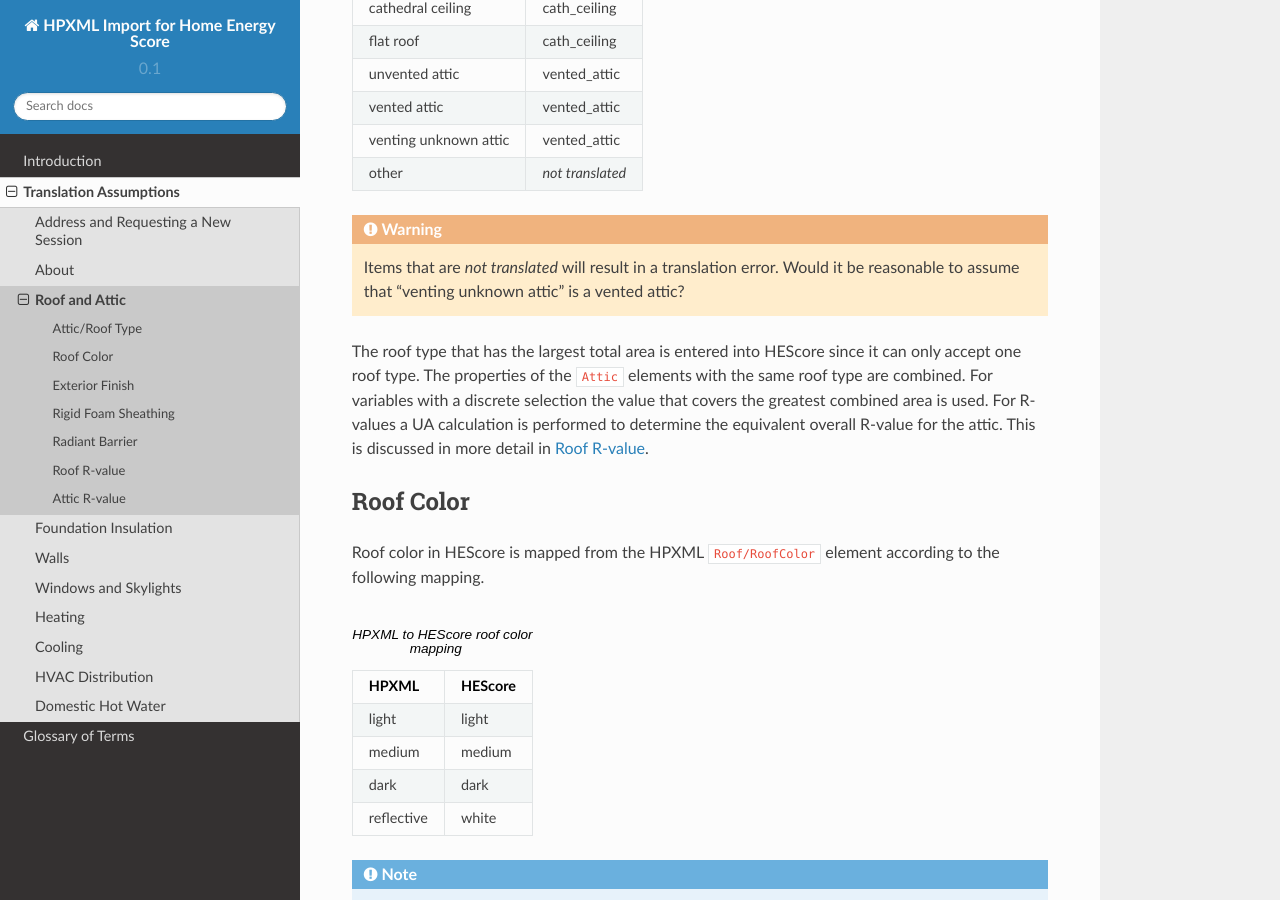
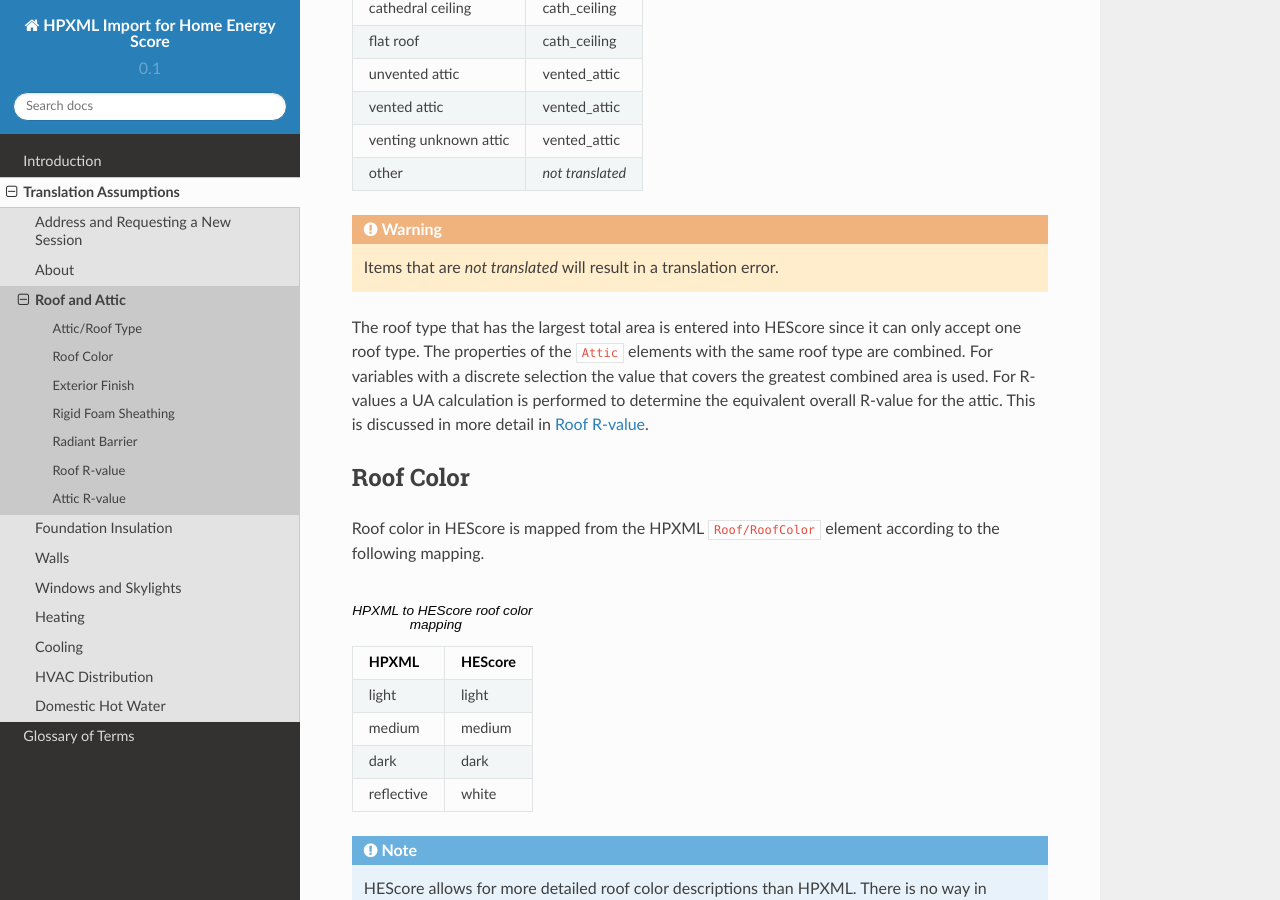
Before and after one commit to NREL/hescore-hpxml, a Sphinx documentation site: the page built from docs/source/translation/zone_roof.rst, in a window 1280 px wide and 900 px high, scrolled down 793 px. Built offline with Sphinx 7.4.7 and the Read the Docs theme 2.0.0, drawn with Linux system fonts in a browser that asks for light colours; formulas are drawn with MathJax 3.

Commit message:
removing an answered question

```diff
--- a/docs/source/translation/zone_roof.rst
+++ b/docs/source/translation/zone_roof.rst
@@ -34,7 +34,6 @@
 .. warning::
 
    Items that are *not translated* will result in a translation error.
-   Would it be reasonable to assume that "venting unknown attic" is a vented attic?
 
 The roof type that has the largest total area is entered into HEScore since it
 can only accept one roof type. The properties of the ``Attic`` elements with
```
